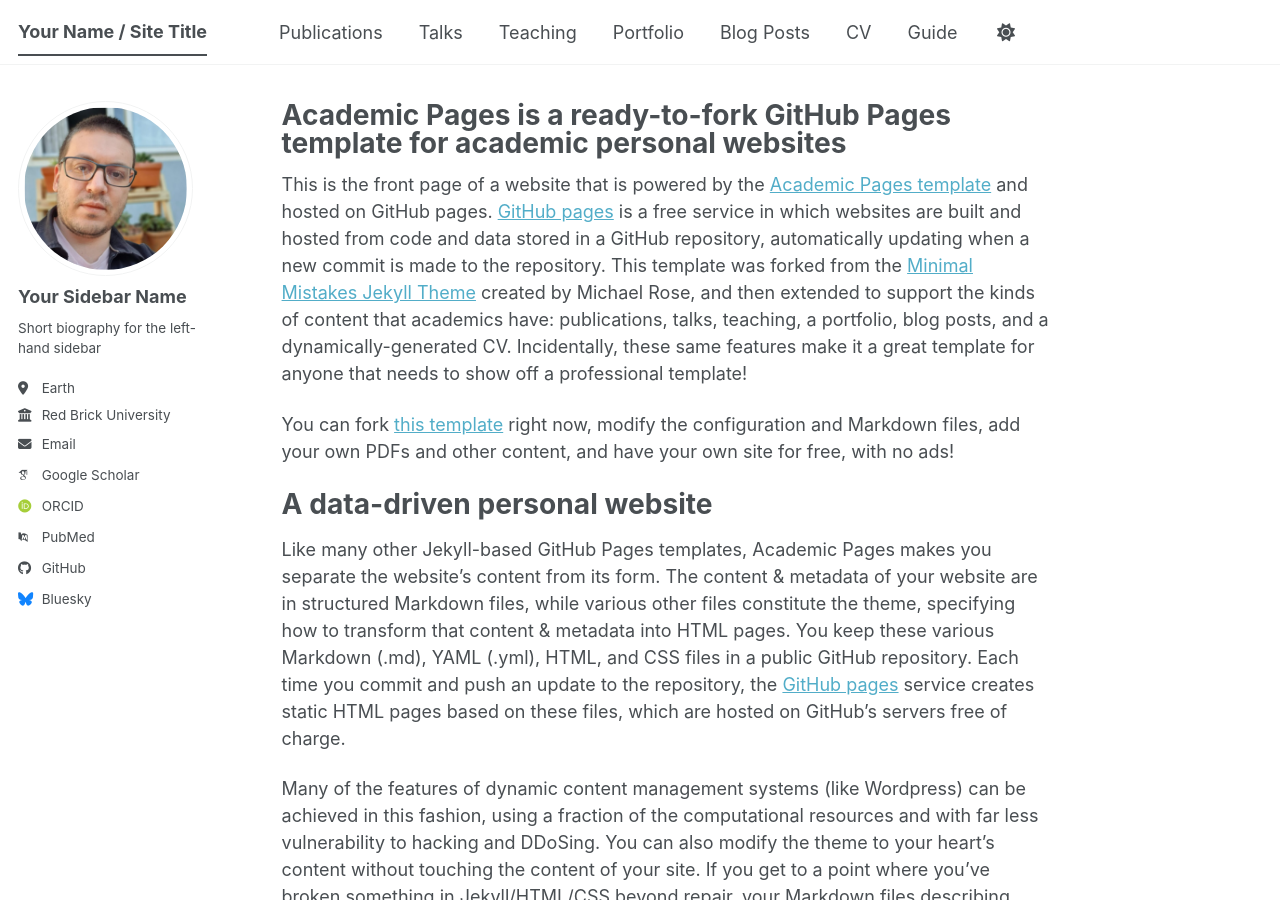
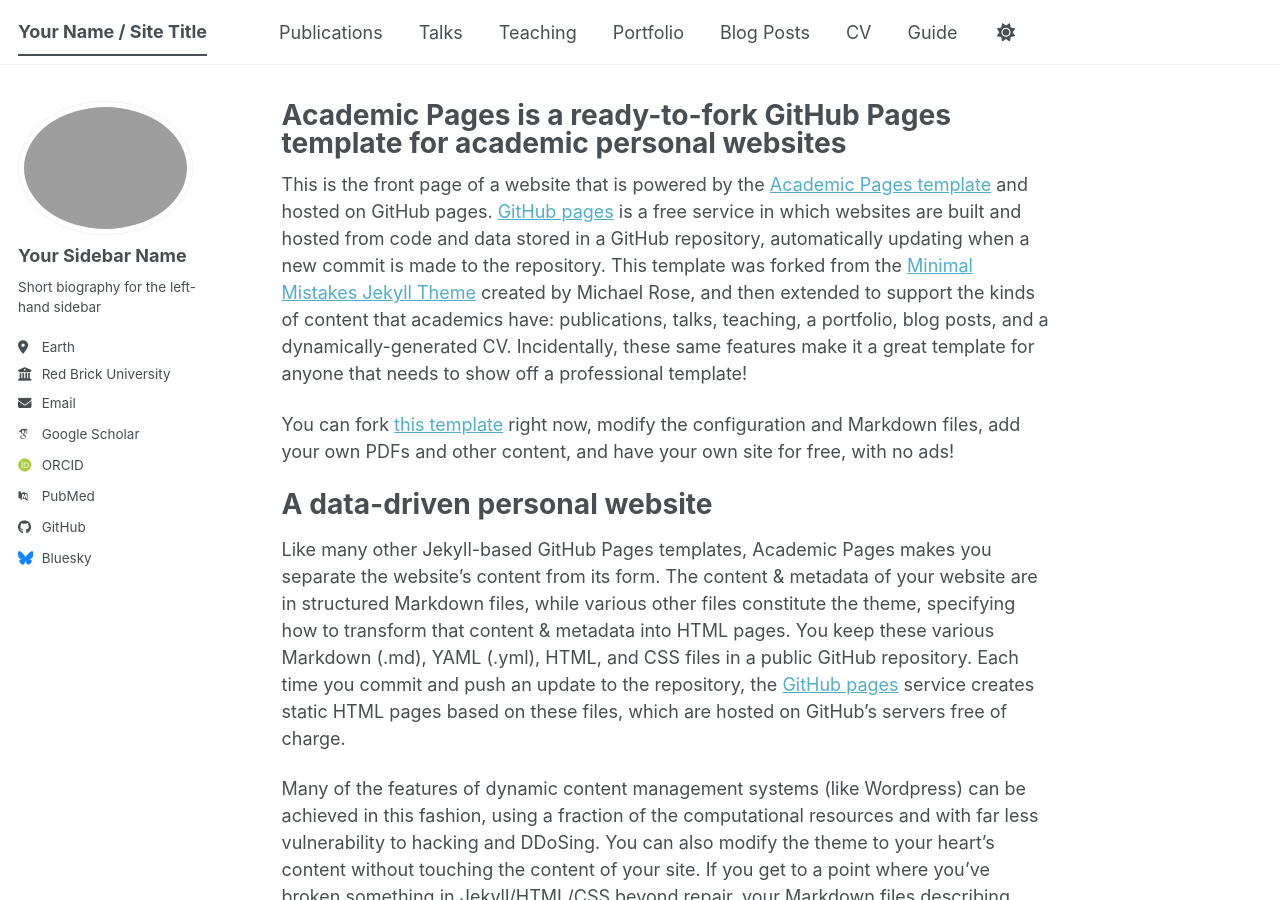
Before and after one commit to felipebrasilblog/felipebrasilprofile.github.io, a Jekyll site: the page built from _pages/about.md, in a window 1280 px wide and 900 px high. Built offline with Jekyll 4.4.1, drawn with Linux system fonts in a browser that asks for light colours; some web fonts are replaced; a script bundle is joined from its source files by our own code; library files that are not in the unit come from our copies.

Commit message:
Update author-profile.html

```diff
--- a/_includes/author-profile.html
+++ b/_includes/author-profile.html
@@ -10,7 +10,7 @@
     {% if author.avatar contains "://" %}
     	<img src="{{ author.avatar }}" alt="{{ author.name }}"  fetchpriority="high" />
     {% else %}
-    	<img src="{{ author.avatar | prepend: "/images/" | prepend: base_path }}" class="author__avatar" alt="{{ author.name }}"  fetchpriority="high" />
+    	<img src="{{ author.avatar | prepend: "/images/profile.png" | prepend: base_path }}" class="author__avatar" alt="{{ author.name }}"  fetchpriority="high" />
     {% endif %}
   </div>
 
```
